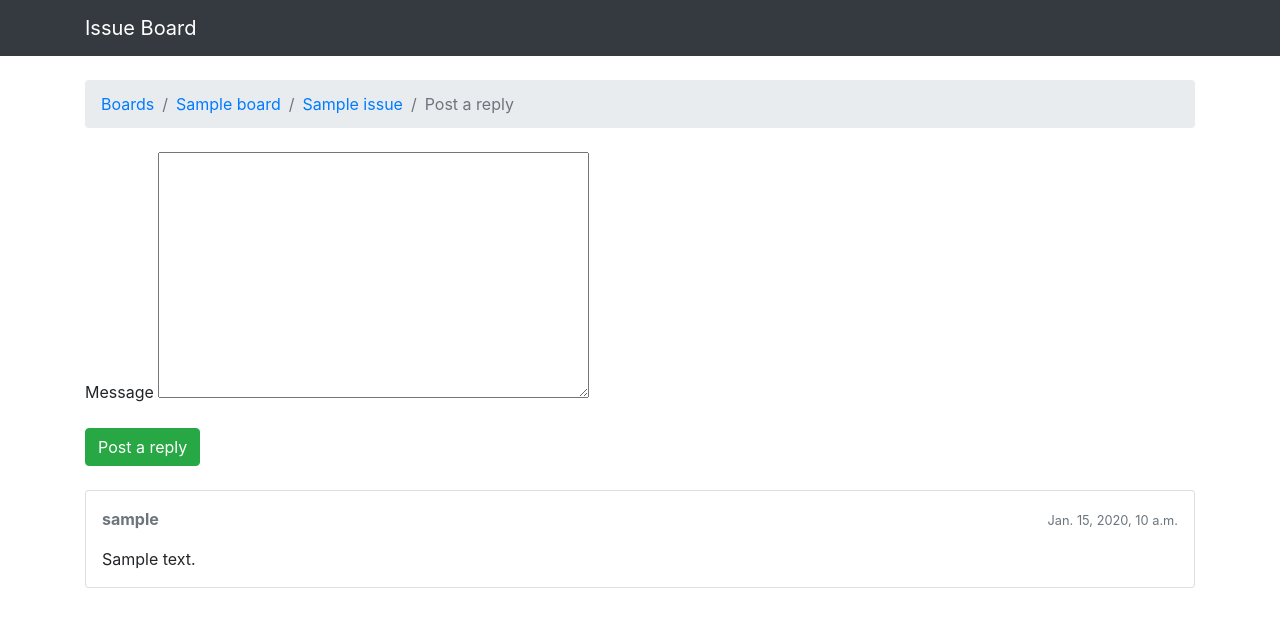
After one commit to sanzexstha/issueboard, a Django app: page /boards/1/issue/1/reply/ in a window 1280 px wide. The commit adds this page. Shown: the top 627 px of the page. Run offline with Django 3.2, Linux system fonts and the light colour scheme; tables that the repository leaves empty hold one stand-in row (values such as "Sample post"); some libraries are stand-ins or nearby versions; some web fonts are replaced.

Commit message:
added reply template

```diff
--- a/issueboard/forms.py
+++ b/issueboard/forms.py
@@ -4,7 +4,7 @@ from ckeditor.widgets import CKEditorWidget
 
 
 class TopicCreateForm(forms.Form):
-    topic = forms.CharField(label="Subject", label_suffix="", widget=forms.TextInput(
+    issue = forms.CharField(label="Subject", label_suffix="", widget=forms.TextInput(
         attrs={"class": "form-control", 'placeholder': "Enter Subject"}))
     message = forms.CharField(
         label="Message", label_suffix="", widget=CKEditorWidget())
--- a/issueboard/models.py
+++ b/issueboard/models.py
@@ -11,13 +11,13 @@ class Board(models.Model):
         return self.name
 
     def get_posts_count(self):
-        return Post.objects.filter(topic__board=self).count()
+        return Post.objects.filter(issue__board=self).count()
 
     def get_topic_count(self):
         return Issue.objects.filter(board=self).count()
 
     def get_last_post(self):
-        return Post.objects.filter(topic__board=self).order_by('-created_at').first()
+        return Post.objects.filter(issue__board=self).order_by('-created_at').first()
 
 
 class Issue(models.Model):
@@ -33,7 +33,7 @@ class Issue(models.Model):
 
 class Post(models.Model):
     message = models.TextField(max_length=4000)
-    topic = models.ForeignKey(Issue, related_name='posts', on_delete=models.CASCADE)
+    issue = models.ForeignKey(Issue, related_name='posts', on_delete=models.CASCADE)
     created_at = models.DateTimeField(auto_now_add=True)
     updated_at = models.DateTimeField(auto_now=True)
     created_by = models.ForeignKey(User, related_name='posts', on_delete=models.CASCADE)
--- a/issueboard/urls.py
+++ b/issueboard/urls.py
@@ -6,8 +6,12 @@ urlpatterns = [
     path('boards/<int:pk>/', views.TopicListView.as_view(), name="TopicList"),
     path('boards/addnew/', views.BoardCreateView.as_view(), name="BoardCreate"),
     path('boards/<int:pk>/new/', views.TopicCreateView.as_view(), name="NewIssue"),
-    path('boards/<int:pk>/issues/<int:topic_pk>/',
+    path('boards/<int:pk>/issues/<int:issue_pk>/',
          views.TopicPostsView.as_view(), name="TopicPosts"),
+   path('boards/<int:pk>/issues/<int:issue_pk>/edit/<int:post_pk>/',
+         views.PostUpdateView.as_view(), name="PostUpdate"),
+     path('boards/<int:pk>/issue/<int:issue_pk>/reply/',
+         views.PostReplyView.as_view(), name="PostReply"),
 
 
 ]
--- a/issueboard/views.py
+++ b/issueboard/views.py
@@ -3,7 +3,6 @@ from django.shortcuts import render, get_object_or_404, redirect
 from django.urls import reverse_lazy
 from django.utils import timezone
 from django.views.generic import ListView, DetailView, FormView, UpdateView, CreateView
-from django.contrib.auth.mixins import LoginRequiredMixin
 from .forms import TopicCreateForm, PostCreateForm, BoardCreateForm
 from .models import Board, Issue, Post
 
@@ -16,7 +15,7 @@ class BoardListView(ListView):
 
 class TopicListView(ListView):
     template_name = "boards/topic_list.html"
-    paginate_by = 8
+
 
     def get_context_data(self, **kwargs):
         context = super().get_context_data(**kwargs)
@@ -46,13 +45,13 @@ class TopicCreateView(FormView):
     template_name = "boards/new_topic.html"
 
     def form_valid(self, form):
-        topic = form.cleaned_data.get('topic')
+        issue = form.cleaned_data.get('issue')
         message = form.cleaned_data.get('message')
         board = get_object_or_404(Board, pk=self.kwargs['pk'])
         new_topic = Issue.objects.create(
-            subject=topic, board=board, starter=self.request.user)
+            subject=issue, board=board, starter=self.request.user)
         new_post = Post.objects.create(
-            message=message, topic=new_topic, created_by=self.request.user)
+            message=message, issue=new_topic, created_by=self.request.user)
 
         return redirect('TopicList', self.kwargs['pk'])
 
@@ -67,10 +66,10 @@ class TopicPostsView(DetailView):
     template_name = "boards/topic_posts.html"
 
     def get_object(self):
-        self.topic = get_object_or_404(
-            Issue, board__pk=self.kwargs['pk'], pk=self.kwargs['topic_pk'])
+        self.issue = get_object_or_404(
+            Issue, board__pk=self.kwargs['pk'], pk=self.kwargs['issue_pk'])
 
-        return self.topic
+        return self.issue
 
 
 
@@ -86,7 +85,7 @@ class PostUpdateView(UpdateView):
         post.updated_by = self.request.user
         post.updated_at = timezone.now()
         post.save()
-        return redirect('TopicPosts', pk=post.topic.board.pk, topic_pk=post.topic.pk)
+        return redirect('TopicPosts', pk=post.issue.board.pk, issue_pk=post.issue.pk)
 
 class PostReplyView(CreateView):
     template_name = "boards/reply_issue.html"
@@ -94,12 +93,16 @@ class PostReplyView(CreateView):
 
     def get_context_data(self, **kwargs):
         context = super().get_context_data(**kwargs)
-        context['topic'] = get_object_or_404(Issue, pk=self.kwargs['topic_pk'])
+        context['issue'] = get_object_or_404(Issue, pk=self.kwargs['issue_pk'])
         return context
 
     def form_valid(self, form):
         instance = form.save(commit=False)
-        instance.topic = get_object_or_404(
-            Issue, pk=self.kwargs['topic_pk'])
+        instance.issue = get_object_or_404(
+            Issue, pk=self.kwargs['issue_pk'])
         instance.created_by = self.request.user
         return super().form_valid(form)
+
+
+    def get_success_url(self, **kwargs):
+        return reverse_lazy('TopicPosts', kwargs={'pk': self.kwargs['pk'], 'issue_pk': self.kwargs['issue_pk']})
--- a/templates/boards/board_list.html
+++ b/templates/boards/board_list.html
@@ -35,7 +35,7 @@
                 {% with post=board.get_last_post %}
                 {% if post %}
                 <small>
-                    <a href="{% url 'TopicPosts' board.pk post.topic.pk %}">
+                    <a href="{% url 'TopicPosts' board.pk post.issue.pk %}">
                         By {{ post.created_by.username }} at {{ post.created_at|timesince }} ago
                     </a>
                 </small>
--- /dev/null
+++ b/templates/boards/reply_issue.html
@@ -0,0 +1,41 @@
+{% extends 'base.html' %}
+{% load crispy_forms_tags %}
+{% load static %}
+
+{% block title %}Post a reply{% endblock %}
+
+{% block breadcrumb %}
+<ol class="breadcrumb my-4">
+    <li class="breadcrumb-item"><a href="{% url 'BoardList' %}">Boards</a></li>
+    <li class="breadcrumb-item"><a href="{% url 'TopicList' issue.board.pk %}">{{ issue.board.name }}</a></li>
+    <li class="breadcrumb-item"><a href="{% url 'TopicPosts' issue.board.pk issue.pk %}">{{ issue.subject }}</a></li>
+    <li class="breadcrumb-item active">Post a reply</li>
+</ol>
+{% endblock %}
+
+{% block content %}
+
+<form method="post" class="mb-4">
+    {% csrf_token %}
+    {{ form.media }}
+    {{ form.as_p }}
+    <button type="submit" class="btn btn-success">Post a reply</button>
+</form>
+
+{% for post in issue.posts.all %}
+<div class="card mb-3">
+    <div class="card-body p-3">
+        <div class="row mb-3">
+            <div class="col-6">
+                <strong class="text-muted">{{ post.created_by.username }}</strong>
+            </div>
+            <div class="col-6 text-right">
+                <small class="text-muted">{{ post.created_at }}</small>
+            </div>
+        </div>
+        {{ post.message|safe }}
+    </div>
+</div>
+{% endfor %}
+
+{% endblock %}
```
Also changed, not shown: templates/boards/topic_list.html (+6 -6 lines), templates/boards/topic_posts.html (+11 -14 lines), issueboard/migrations/0003_auto_20200323_1102.py (added).
